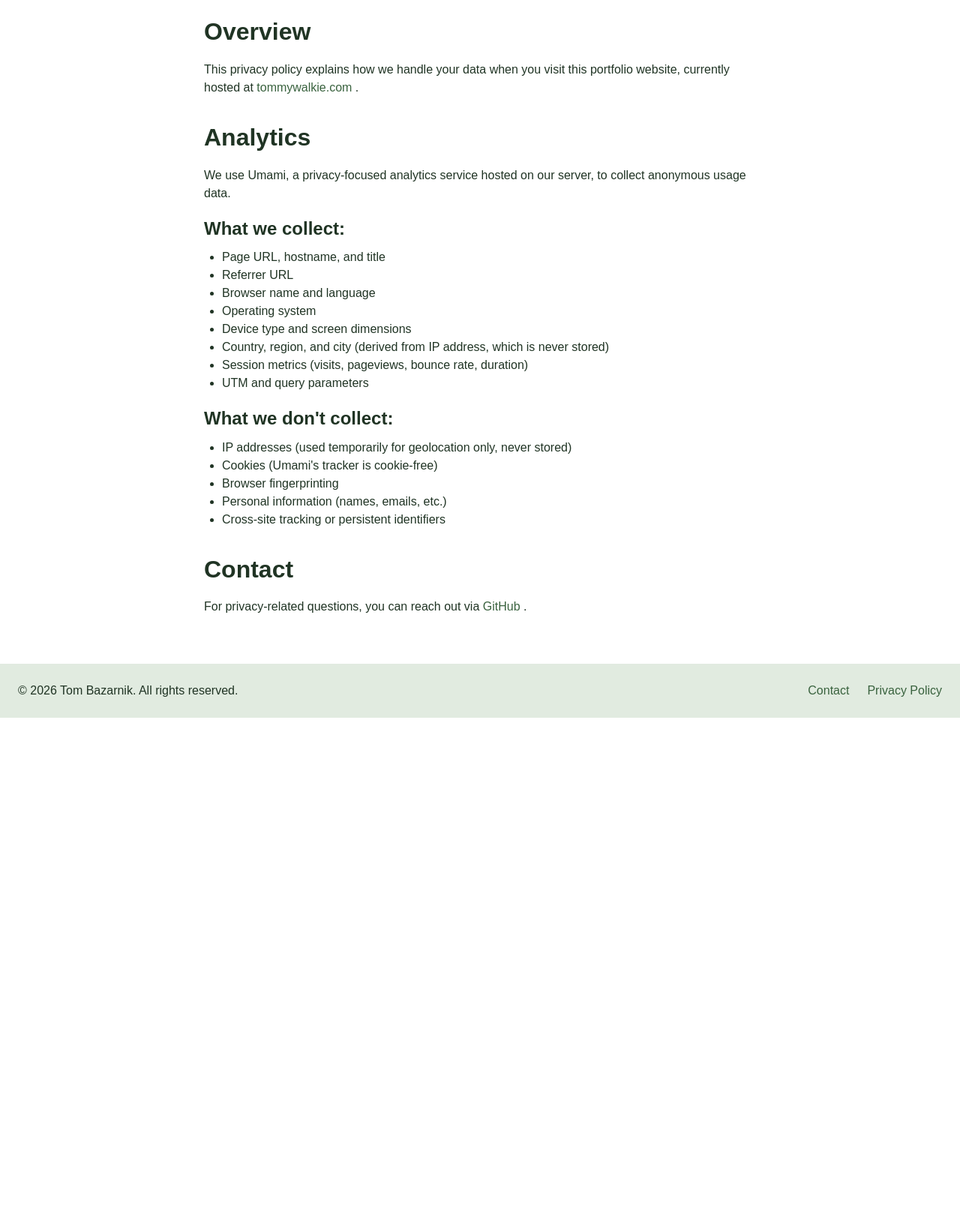
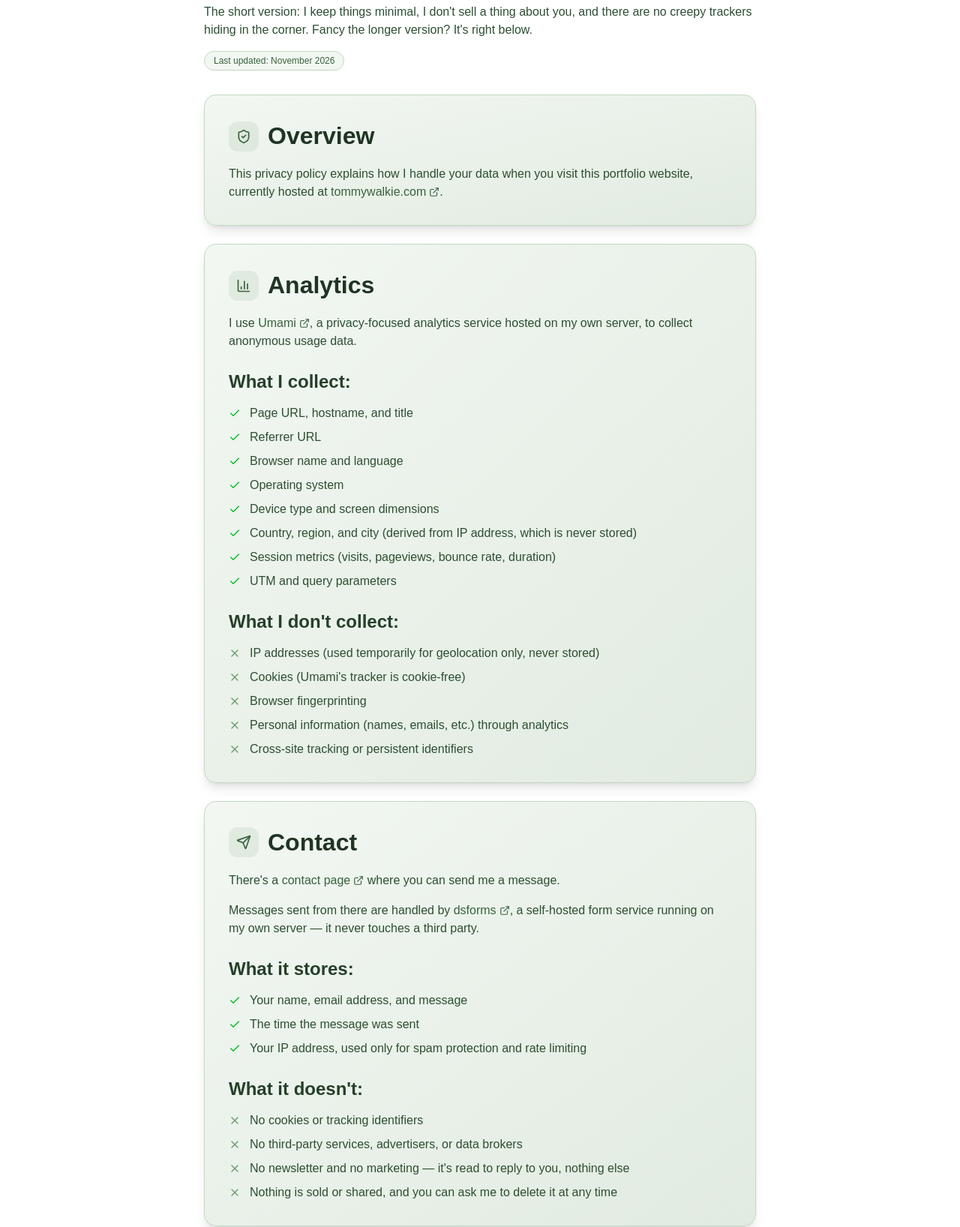
Before and after one commit to tommywalkie/portfolio, an Astro site in the folder apps/website/: page /privacy in a window 1280 px wide. Shown: the part 198-1834 px from the top of the page at 75% size. Before the commit the page ends 1155 px from the top, so only its background shows below. Built offline with nearby package versions, Linux system fonts and the light colour scheme; Astro itself is replaced by a stand-in of ours; a small style sheet from the web is missing.

Commit message:
updated privacy page and content

```diff
--- a/apps/website/src/i18n/privacy.json
+++ b/apps/website/src/i18n/privacy.json
@@ -1,17 +1,25 @@
 {
   "en": {
     "backToHome": "Back to home",
+    "pageTitle": "Privacy Policy — Tom Bazarnik",
     "title": "Privacy Policy",
+    "subtitle": "The short version: I keep things minimal, I don't sell a thing about you, and there are no creepy trackers hiding in the corner. Fancy the longer version? It's right below.",
+    "lastUpdated": "Last updated",
+    "lastUpdatedDate": "November 2026",
     "sections": {
       "overview": {
         "title": "Overview",
-        "content": "This privacy policy explains how we handle your data when you visit this portfolio website, currently hosted at"
+        "content": "This privacy policy explains how I handle your data when you visit this portfolio website, currently hosted at"
       },
       "analytics": {
         "title": "Analytics",
-        "content": "We use Umami, a privacy-focused analytics service hosted on our server, to collect anonymous usage data.",
+        "content": {
+          "before": "I use ",
+          "link": "Umami",
+          "after": ", a privacy-focused analytics service hosted on my own server, to collect anonymous usage data."
+        },
         "whatWeCollect": {
-          "title": "What we collect:",
+          "title": "What I collect:",
           "items": [
             "Page URL, hostname, and title",
             "Referrer URL",
@@ -24,35 +32,69 @@
           ]
         },
         "whatWeDontCollect": {
-          "title": "What we don't collect:",
+          "title": "What I don't collect:",
           "items": [
             "IP addresses (used temporarily for geolocation only, never stored)",
             "Cookies (Umami's tracker is cookie-free)",
             "Browser fingerprinting",
-            "Personal information (names, emails, etc.)",
+            "Personal information (names, emails, etc.) through analytics",
             "Cross-site tracking or persistent identifiers"
           ]
         }
       },
-      "contact": {
+      "contactForm": {
         "title": "Contact",
-        "content": "For privacy-related questions, you can reach out via"
+        "content": {
+          "before": "There's a ",
+          "link": "contact page",
+          "after": " where you can send me a message."
+        },
+        "tool": {
+          "before": "Messages sent from there are handled by ",
+          "link": "dsforms",
+          "after": ", a self-hosted form service running on my own server — it never touches a third party."
+        },
+        "whatWeCollect": {
+          "title": "What it stores:",
+          "items": [
+            "Your name, email address, and message",
+            "The time the message was sent",
+            "Your IP address, used only for spam protection and rate limiting"
+          ]
+        },
+        "whatWeDontCollect": {
+          "title": "What it doesn't:",
+          "items": [
+            "No cookies or tracking identifiers",
+            "No third-party services, advertisers, or data brokers",
+            "No newsletter and no marketing — it's read to reply to you, nothing else",
+            "Nothing is sold or shared, and you can ask me to delete it at any time"
+          ]
+        }
       }
     }
   },
   "fr": {
     "backToHome": "Retour à l'accueil",
-    "title": "Politique de Confidentialité",
+    "pageTitle": "Politique de confidentialité — Tom Bazarnik",
+    "title": "Politique de confidentialité",
+    "subtitle": "La version courte : je garde tout au minimum, je ne revends rien sur vous, et aucun traqueur louche ne se cache dans un coin. La version longue est juste en dessous.",
+    "lastUpdated": "Dernière mise à jour",
+    "lastUpdatedDate": "Novembre 2026",
     "sections": {
       "overview": {
         "title": "Aperçu",
-        "content": "Cette politique de confidentialité explique comment nous traitons vos données lorsque vous visitez ce site portfolio, actuellement hébergé sur"
+        "content": "Cette politique de confidentialité explique comment je traite vos données lorsque vous visitez ce site portfolio, actuellement hébergé sur"
       },
       "analytics": {
         "title": "Analytique",
-        "content": "Nous utilisons Umami, un service d'analyse axé sur la confidentialité hébergé sur notre serveur, pour collecter des données d'utilisation anonymes.",
+        "content": {
+          "before": "J'utilise ",
+          "link": "Umami",
+          "after": ", un service d'analyse axé sur la confidentialité hébergé sur mon propre serveur, pour collecter des données d'utilisation anonymes."
+        },
         "whatWeCollect": {
-          "title": "Ce que nous collectons :",
+          "title": "Ce que je collecte :",
           "items": [
             "URL, nom d'hôte et titre de la page",
             "URL de référence",
@@ -65,19 +107,45 @@
           ]
         },
         "whatWeDontCollect": {
-          "title": "Ce que nous ne collectons pas :",
+          "title": "Ce que je ne collecte pas :",
           "items": [
             "Adresses IP (utilisées temporairement pour la géolocalisation uniquement, jamais stockées)",
             "Cookies (le traceur Umami n'utilise pas de cookies)",
             "Empreinte numérique du navigateur",
-            "Informations personnelles (noms, emails, etc.)",
+            "Informations personnelles (noms, emails, etc.) via l'analytique",
             "Suivi inter-sites ou identifiants persistants"
           ]
         }
       },
-      "contact": {
+      "contactForm": {
         "title": "Contact",
-        "content": "Pour toute question relative à la confidentialité, vous pouvez nous contacter via"
+        "content": {
+          "before": "Il y a une ",
+          "link": "page de contact",
+          "after": " où vous pouvez m'envoyer un message."
+        },
+        "tool": {
+          "before": "Les messages envoyés depuis cette page sont traités par ",
+          "link": "DSForms",
+          "after": ", un service de formulaires auto-hébergé qui tourne sur mon propre serveur — il ne passe jamais par un tiers."
+        },
+        "whatWeCollect": {
+          "title": "Ce qu'il stocke :",
+          "items": [
+            "Votre nom, votre adresse email et votre message",
+            "La date et l'heure d'envoi du message",
+            "Votre adresse IP, utilisée uniquement pour la protection anti-spam et la limitation de débit"
+          ]
+        },
+        "whatWeDontCollect": {
+          "title": "Ce qu'il ne fait pas :",
+          "items": [
+            "Aucun cookie ni identifiant de suivi",
+            "Aucun service tiers, annonceur ou courtier en données",
+            "Pas de newsletter, pas de marketing — il sert à vous répondre, rien d'autre",
+            "Rien n'est vendu ni partagé, et vous pouvez me demander de le supprimer à tout moment"
+          ]
+        }
       }
     }
   }
--- a/apps/website/src/layouts/PrivacyPage.astro
+++ b/apps/website/src/layouts/PrivacyPage.astro
@@ -2,7 +2,15 @@
 import Layout from './Layout.astro';
 import Header from '../components/Header.astro';
 import Footer from '../components/Footer.astro';
-import { ArrowLeftIcon } from '@lucide/astro';
+import {
+  ArrowLeftIcon,
+  ShieldCheckIcon,
+  ChartColumnIcon,
+  CheckIcon,
+  XIcon,
+  SendIcon,
+  ExternalLinkIcon,
+} from '@lucide/astro';
 import translations from '../i18n/privacy.json';
 
 interface Props {
@@ -11,15 +19,20 @@ interface Props {
 
 const { lang = 'en' } = Astro.props;
 const t = translations[lang];
+
+const card = 'bg-gradient-to-br from-primary-50 to-primary-100 dark:from-primary-900 dark:to-primary-950 rounded-2xl p-8 shadow-lg border border-primary-200 dark:border-primary-800';
+const iconBadge = 'flex items-center justify-center w-10 h-10 rounded-xl bg-primary-500/10 dark:bg-primary-100/10 text-primary-600 dark:text-primary-300 shrink-0';
+const link = 'text-primary-600 dark:text-primary-300 hover:underline';
+const externalLink = `${link} inline-flex items-center gap-1`;
 ---
 
-<Layout>
+<Layout title={t.pageTitle}>
   <div class="min-h-screen flex flex-col w-full">
     <Header lang={lang} />
-    <main class="max-w-3xl mx-auto px-4 py-8 text-left text-primary-900 dark:text-primary-100">
+    <main class="max-w-3xl mx-auto px-4 py-8 w-full text-primary-900 dark:text-primary-100">
       <div>
         <a
-          href={`/${lang}/portfolio`}
+          href={`/${lang}`}
           class="text-primary-600 dark:text-primary-300 flex items-center gap-2 mb-5 bg-primary-50 dark:bg-primary-900 px-4 py-2 rounded-md hover:bg-primary-100 dark:hover:bg-primary-800 w-fit"
         >
           <ArrowLeftIcon class="w-4 h-4" />
@@ -27,64 +40,91 @@ const t = translations[lang];
         </a>
       </div>
 
-      <h1 class="text-2xl font-bold mb-6 mt-4">{t.title}</h1>
+      <h1 class="text-2xl font-bold mb-2 mt-4">{t.title}</h1>
+      <p class="text-primary-700 dark:text-primary-300 mb-4">{t.subtitle}</p>
+      <span class="inline-flex items-center gap-2 mb-8 px-3 py-1 rounded-full text-xs font-medium bg-primary-50 dark:bg-primary-900 text-primary-600 dark:text-primary-300 border border-primary-200 dark:border-primary-800">
+        {t.lastUpdated}: {t.lastUpdatedDate}
+      </span>
 
-      <section class="mb-8">
-        <h2 class="text-xl font-semibold mb-4">{t.sections.overview.title}</h2>
-        <p class="mb-4">
-          {t.sections.overview.content}{' '}
-          <a href="https://tommywalkie.com" class="text-primary-600 dark:text-primary-300 hover:underline">
-            tommywalkie.com
-          </a>
-          .
+      <section class={`${card} mb-6`}>
+        <div class="flex items-center gap-3 mb-4">
+          <span class={iconBadge}>
+            <ShieldCheckIcon class="w-5 h-5" />
+          </span>
+          <h2 class="text-xl font-semibold">{t.sections.overview.title}</h2>
+        </div>
+        <p class="text-primary-700 dark:text-primary-300">
+          {t.sections.overview.content}{' '}<a href="https://tommywalkie.com" class={externalLink}>tommywalkie.com<ExternalLinkIcon class="w-3.5 h-3.5 shrink-0" aria-hidden="true" /></a>.
         </p>
       </section>
 
-      <section class="mb-8">
-        <h2 class="text-xl font-semibold mb-4">{t.sections.analytics.title}</h2>
-        <p class="mb-4">
-          {t.sections.analytics.content}
+      <section class={`${card} mb-6`}>
+        <div class="flex items-center gap-3 mb-4">
+          <span class={iconBadge}>
+            <ChartColumnIcon class="w-5 h-5" />
+          </span>
+          <h2 class="text-xl font-semibold">{t.sections.analytics.title}</h2>
+        </div>
+        <p class="text-primary-700 dark:text-primary-300 mb-6">
+          {t.sections.analytics.content.before}<a href="https://umami.is/" target="_blank" rel="noopener noreferrer" class={externalLink}>{t.sections.analytics.content.link}<ExternalLinkIcon class="w-3.5 h-3.5 shrink-0" aria-hidden="true" /></a>{t.sections.analytics.content.after}
         </p>
-        <h3 class="text-lg font-semibold mb-2">{t.sections.analytics.whatWeCollect.title}</h3>
-        <ul class="list-disc pl-6 mb-4">
+
+        <h3 class="text-base font-semibold mb-3 text-primary-800 dark:text-primary-200">{t.sections.analytics.whatWeCollect.title}</h3>
+        <ul class="space-y-2 mb-6">
           {t.sections.analytics.whatWeCollect.items.map((item) => (
-            <li>{item}</li>
+            <li class="flex items-start gap-3">
+              <CheckIcon class="w-4 h-4 mt-1 shrink-0 text-secondary-600 dark:text-secondary-500" />
+              <span class="text-primary-700 dark:text-primary-300">{item}</span>
+            </li>
           ))}
         </ul>
-        <h3 class="text-lg font-semibold mb-2">{t.sections.analytics.whatWeDontCollect.title}</h3>
-        <ul class="list-disc pl-6 mb-4">
+
+        <h3 class="text-base font-semibold mb-3 text-primary-800 dark:text-primary-200">{t.sections.analytics.whatWeDontCollect.title}</h3>
+        <ul class="space-y-2">
           {t.sections.analytics.whatWeDontCollect.items.map((item) => (
-            <li>{item}</li>
+            <li class="flex items-start gap-3">
+              <XIcon class="w-4 h-4 mt-1 shrink-0 text-primary-400 dark:text-primary-500" />
+              <span class="text-primary-700 dark:text-primary-300">{item}</span>
+            </li>
           ))}
         </ul>
       </section>
 
-      <section class="mb-8">
-        <h2 class="text-xl font-semibold mb-4">{t.sections.contact.title}</h2>
-        <p>
-          {t.sections.contact.content}{' '}
-          <a
-            href="https://github.com/tommywalkie"
-            target="_blank"
-            rel="noopener noreferrer"
-            class="text-primary-600 dark:text-primary-300 hover:underline"
-          >
-            GitHub
-          </a>
-          .
+      <section class={`${card} mb-6`}>
+        <div class="flex items-center gap-3 mb-4">
+          <span class={iconBadge}>
+            <SendIcon class="w-5 h-5" />
+          </span>
+          <h2 class="text-xl font-semibold">{t.sections.contactForm.title}</h2>
+        </div>
+        <p class="text-primary-700 dark:text-primary-300 mb-4">
+          {t.sections.contactForm.content.before}<a href={`/${lang}/contact`} class={externalLink}>{t.sections.contactForm.content.link}<ExternalLinkIcon class="w-3.5 h-3.5 shrink-0" aria-hidden="true" /></a>{t.sections.contactForm.content.after}
         </p>
+        <p class="text-primary-700 dark:text-primary-300 mb-6">
+          {t.sections.contactForm.tool.before}<a href="https://barancezayirli.github.io/dsforms/" target="_blank" rel="noopener noreferrer" class={externalLink}>{t.sections.contactForm.tool.link}<ExternalLinkIcon class="w-3.5 h-3.5 shrink-0" aria-hidden="true" /></a>{t.sections.contactForm.tool.after}
+        </p>
+
+        <h3 class="text-base font-semibold mb-3 text-primary-800 dark:text-primary-200">{t.sections.contactForm.whatWeCollect.title}</h3>
+        <ul class="space-y-2 mb-6">
+          {t.sections.contactForm.whatWeCollect.items.map((item) => (
+            <li class="flex items-start gap-3">
+              <CheckIcon class="w-4 h-4 mt-1 shrink-0 text-secondary-600 dark:text-secondary-500" />
+              <span class="text-primary-700 dark:text-primary-300">{item}</span>
+            </li>
+          ))}
+        </ul>
+
+        <h3 class="text-base font-semibold mb-3 text-primary-800 dark:text-primary-200">{t.sections.contactForm.whatWeDontCollect.title}</h3>
+        <ul class="space-y-2">
+          {t.sections.contactForm.whatWeDontCollect.items.map((item) => (
+            <li class="flex items-start gap-3">
+              <XIcon class="w-4 h-4 mt-1 shrink-0 text-primary-400 dark:text-primary-500" />
+              <span class="text-primary-700 dark:text-primary-300">{item}</span>
+            </li>
+          ))}
+        </ul>
       </section>
     </main>
-    <Footer />
+    <Footer lang={lang} />
   </div>
 </Layout>
-
-<style>
-  .prose {
-    max-width: none;
-  }
-  .prose a {
-    color: var(--tw-prose-links);
-    text-decoration: underline;
-  }
-</style>
```
